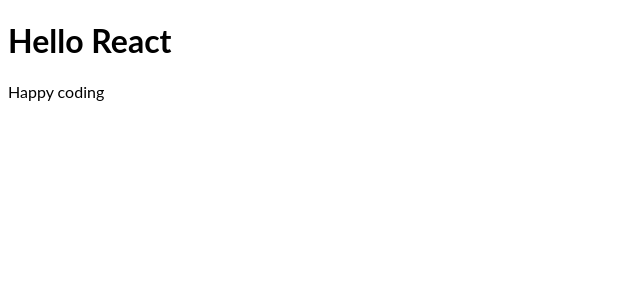
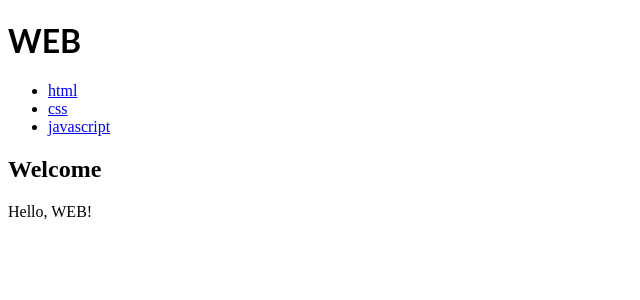
Before and after one commit to egoing/react-sample, a React (Create React App) app: page / in a window 1280 px wide. Shown: the top 300 px of the page, without its empty margins (0-640 px from the left). Built offline with nearby package versions, Linux system fonts and the light colour scheme; the HTML template or start-up script is replaced by a standard one.

Commit message:
step1 - html 적용

```diff
--- a/src/App.js
+++ b/src/App.js
@@ -4,8 +4,26 @@ import "./style.css";
 export default function App() {
   return (
     <div>
-      <h1>Hello React</h1>
-      <p>Happy coding</p>
+      <header>
+        <h1>WEB</h1>
+      </header>
+      <nav>
+        <ul>
+          <li>
+            <a href="/1">html</a>
+          </li>
+          <li>
+            <a href="/2">css</a>
+          </li>
+          <li>
+            <a href="/3">javascript</a>
+          </li>
+        </ul>
+      </nav>
+      <article>
+        <h2>Welcome</h2>
+        Hello, WEB!
+      </article>
     </div>
   );
 }
```
Also changed, not shown: package.json (+0 -12 lines), src/README.md (deleted), 1 other file (tests, documents, lock files or other folders).
